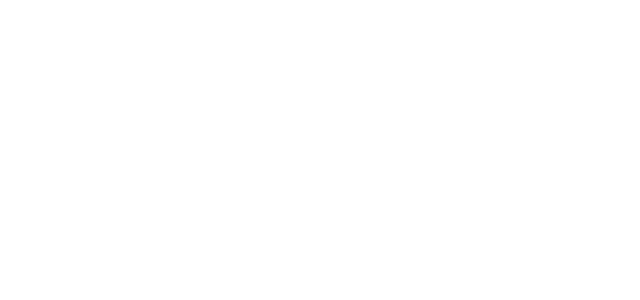
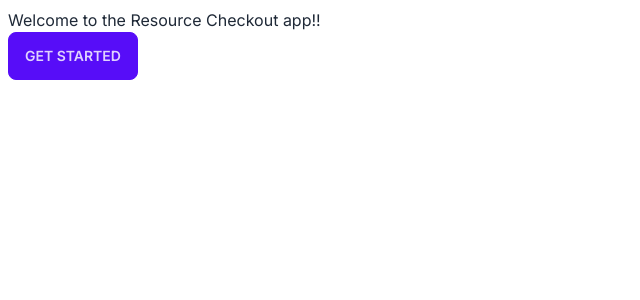
Before and after one commit to mtanzim/resource-checkout-v3, a Next.js app: page / in a window 1280 px wide. Before the commit this address had no page. Shown: the top 300 px of the page, without its empty margins (0-640 px from the left). Built offline with nearby package versions, Linux system fonts and the light colour scheme.

Commit message:
very basic setup

```diff
--- a/src/app/layout.tsx
+++ b/src/app/layout.tsx
@@ -1,25 +1,26 @@
-import './globals.css'
-import { Inter } from 'next/font/google'
+import "./globals.css";
+import { Inter } from "next/font/google";
+import { ClerkProvider } from "@clerk/nextjs";
 
-const inter = Inter({ subsets: ['latin'] })
+const inter = Inter({ subsets: ["latin"] });
 
 export const metadata = {
-  title: 'Resource Checkout',
-  description: 'Manage resource sharing across your team!',
-}
+  title: "Resource Checkout",
+  description: "Manage resource sharing across your team!",
+};
 
 export default function RootLayout({
   children,
 }: {
-  children: React.ReactNode
+  children: React.ReactNode;
 }) {
   return (
-    <html lang="en">
-      <body className={inter.className}>
-        <div className='m-2'>
-        {children}
-        </div>
+    <ClerkProvider>
+      <html lang="en">
+        <body className={inter.className}>
+          <div className="m-2">{children}</div>
         </body>
-    </html>
-  )
+      </html>
+    </ClerkProvider>
+  );
 }
--- a/src/app/page.tsx
+++ b/src/app/page.tsx
@@ -1,5 +1,13 @@
-import { redirect } from 'next/navigation'
+"use client";
+import Link from "next/link";
 
 export default function Home() {
-  return redirect('/resource-groups')
+  return (
+    <main>
+      <h1>Welcome to the Resource Checkout app!!</h1>
+      <Link href="/resource-groups">
+        <button className="btn btn-primary">Get started</button>
+      </Link>
+    </main>
+  );
 }
```
Also changed, not shown: src/middleware.ts (added, +9 -0 lines).
